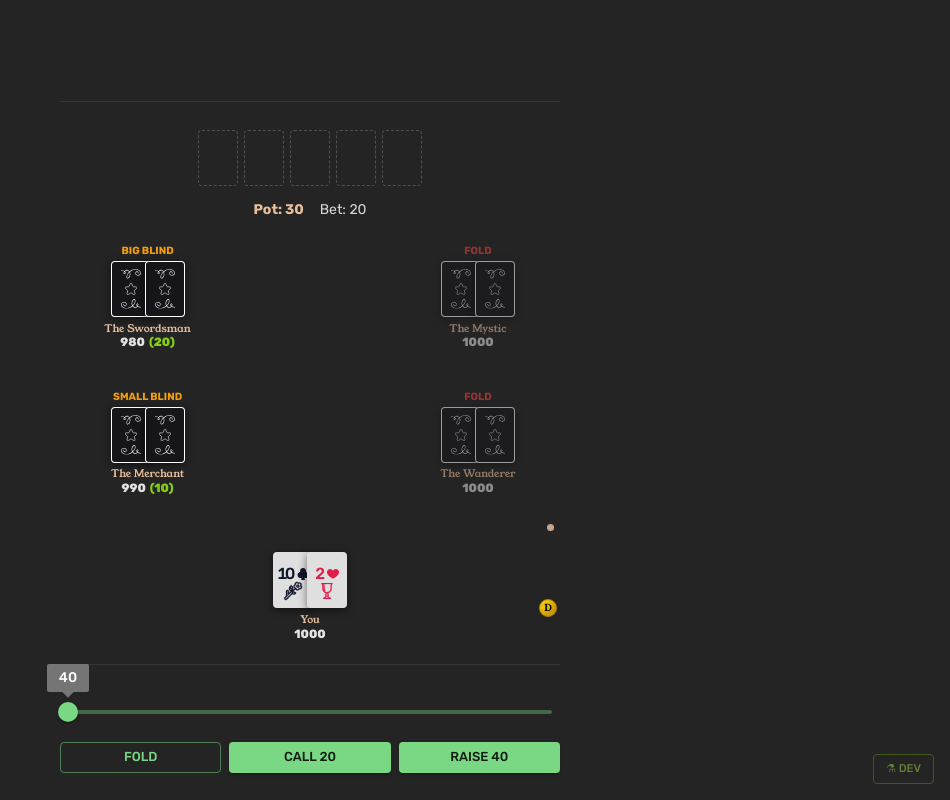
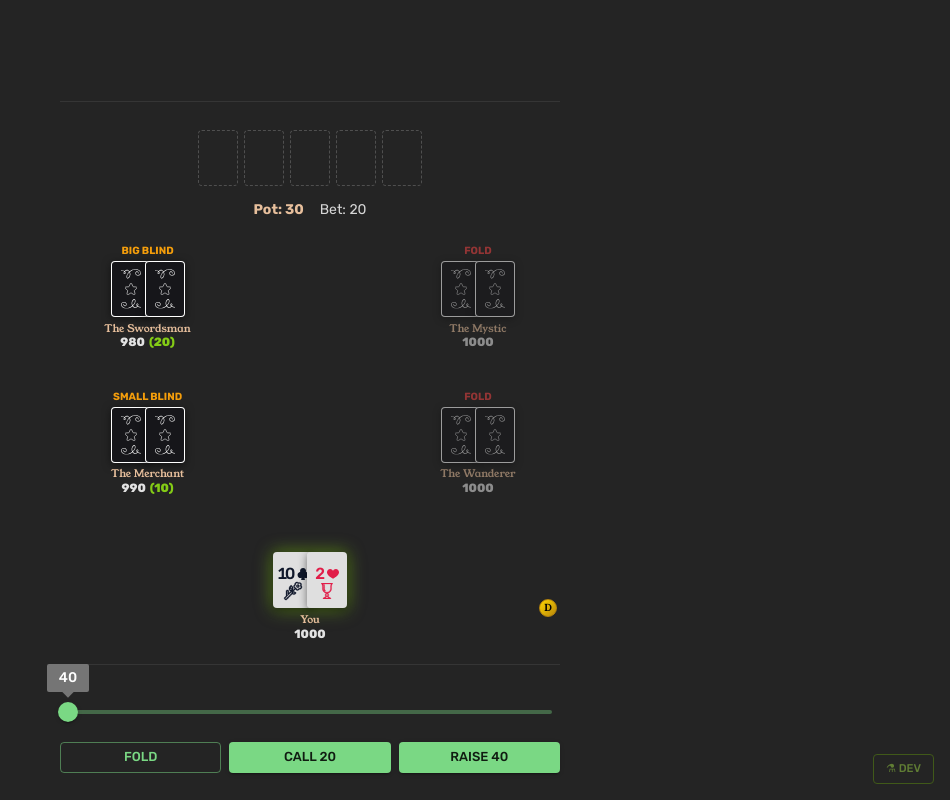
Before and after one commit to raphaelaleixo/arcanepoker, a React (Vite) app: page /game in a window 1280 px wide. Shown: the whole page, without its empty margins (330-1280 px from the left). Built offline with nearby package versions, Linux system fonts and the light colour scheme.

Commit message:
feat: change active player infomation

```diff
--- a/src/components/Table/PlayerCards.tsx
+++ b/src/components/Table/PlayerCards.tsx
@@ -10,6 +10,7 @@
 import { useEffect, useRef, useState } from "react";
 import { keyframes } from "@emotion/react";
 import { Box, Stack } from "@mui/material";
+import type { Theme } from "@mui/material/styles";
 import { PlayingCard } from "../Card/PlayingCard";
 import { DealtCard } from "../Card/DealtCard";
 import type { StandardCard } from "../../types/types";
@@ -40,6 +41,8 @@ interface PlayerCardsProps {
   redrawSeed?: number;
   /** The player's ID — used for tutorial card spotlight. */
   playerId?: string;
+  /** When true, applies a secondary-color glow behind the cards. */
+  isActive?: boolean;
 }
 
 export function PlayerCards({
@@ -54,6 +57,7 @@ export function PlayerCards({
   isHero = false,
   redrawSeed = 0,
   playerId,
+  isActive = false,
 }: PlayerCardsProps) {
   const highlights = useTutorialOptional()?.highlightCards ?? null;
   // Local card buffer — holds old cards during the exit animation so they stay
@@ -106,14 +110,20 @@ export function PlayerCards({
         direction="row"
         justifyContent="center"
         alignItems="flex-end"
-        sx={
-          isExiting
+        sx={{
+          ...(isExiting
             ? {
                 animation: `${dealOut} 280ms ease-in both`,
                 pointerEvents: "none",
               }
-            : {}
-        }
+            : {}),
+          ...(isActive
+            ? {
+                filter: (theme: Theme) =>
+                  `drop-shadow(0 0 8px ${theme.palette.secondary.main}99)`,
+              }
+            : {}),
+        }}
       >
         {displayCards.length > 0 ? (
           displayCards.map((card, i) => {
--- a/src/components/Table/PlayerSeat.tsx
+++ b/src/components/Table/PlayerSeat.tsx
@@ -5,17 +5,12 @@
  */
 import { Box, SxProps, Typography } from "@mui/material";
 import VisibilityIcon from "@mui/icons-material/Visibility";
-import { keyframes } from "@emotion/react";
 import { useGame } from "../../store/useGame";
 import type { GamePlayer } from "../../store/storeTypes";
 import type { StandardCard } from "../../types/types";
 import { PlayerCards } from "./PlayerCards";
 import { PlayerStatusBar } from "./PlayerStatusBar";
 
-const pulse = keyframes`
-  0%, 100% { transform: scale(1); opacity: 0.85; }
-  50% { transform: scale(1.7); opacity: 0.3; }
-`;
 
 interface PlayerSeatProps {
   player: GamePlayer;
@@ -69,21 +64,6 @@ export function PlayerSeat({
         ...sx,
       }}
     >
-      {isActive && !player.folded && (
-        <Box
-          sx={{
-            position: "absolute",
-            top: 6,
-            right: 6,
-            width: 7,
-            height: 7,
-            borderRadius: "50%",
-            bgcolor: "gold.main",
-            opacity: 0.85,
-            animation: `${pulse} 1.4s ease-in-out infinite`,
-          }}
-        />
-      )}
       <PlayerStatusBar
         currentAction={player.currentAction ?? null}
         handResult={handResult}
@@ -127,6 +107,7 @@ export function PlayerSeat({
         isHero={isHero}
         redrawSeed={state.holeCardChangeSeeds?.[player.id] ?? 0}
         playerId={player.id}
+        isActive={isActive && !player.folded}
       />
       {/* Player name and stack */}
       <Box
```
